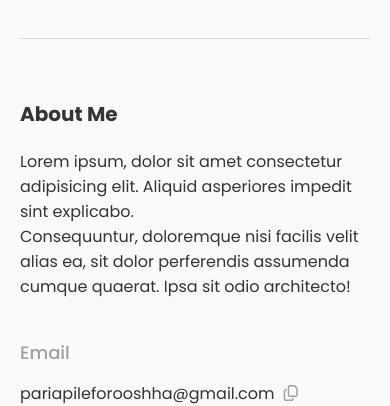
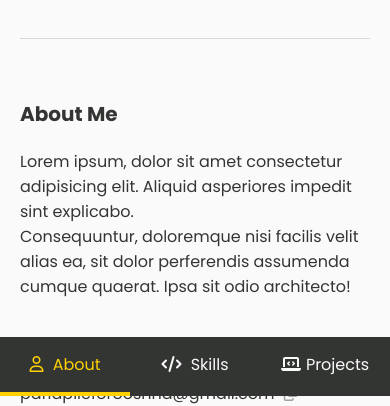
Before and after one commit to PariaPF/Portfolio, a plain HTML site: page index.html in a window 390 px wide. Shown: the part 448-854 px from the top of the page. Drawn offline with Linux system fonts and the light colour scheme.

Commit message:
completed html and css section

```diff
--- a/assets/CSS/responsive.css
+++ b/assets/CSS/responsive.css
@@ -104,6 +104,38 @@
 
   .other-skills,
   .other-skills li:last-child {
+    margin: 0;
+  }
+
+  .mobile-nav {
+    display: block;
+    position: fixed;
+    right: 0;
+    left: 0;
+    bottom: 0;
+  }
+
+  .mobile-nav ul {
+    display: flex;
+    justify-content: space-between;
     margin-bottom: 0;
+    background-color: #333533;
+    color: #fafafa;
+  }
+
+  .mobile-nav ul li {
+    padding-top: 15px;
+    padding-bottom: 15px;
+    text-align: center;
+    flex: 1;
+  }
+
+  .mobile-nav ul li i {
+    margin-right: 5px;
+  }
+
+  .mobile-nav ul li.active {
+    color: #ffd100;
+    border-bottom: 4px solid #ffd100;
   }
 }
--- a/assets/CSS/style.css
+++ b/assets/CSS/style.css
@@ -29,6 +29,10 @@ h5 {
 ul {
   list-style: none;
   padding: 0;
+}
+
+.mobile-nav {
+  display: none;
 }
 
 /* CONTAINERS */
@@ -119,23 +123,23 @@ ul {
   opacity: 1;
 }
 
-/* NAVBAR */
+/* NavBAR */
 
-nav {
+.container nav {
   width: 250px;
   font-size: 24px;
   padding: 0px 20px;
 }
 
-nav ul li {
+.container nav ul li {
   cursor: pointer;
 }
 
-nav li.active {
+.container nav li.active {
   font-weight: 500;
 }
 
-nav ul li:not(:last-child)::after {
+.container nav ul li:not(:last-child)::after {
   content: "";
   display: block;
   height: 48px;
@@ -143,7 +147,7 @@ nav ul li:not(:last-child)::after {
   margin: 16px 0px 16px 21px;
 }
 
-nav ul li .marker {
+.container nav ul li .marker {
   display: inline-block;
   width: 42px;
   height: 42px;
@@ -155,14 +159,14 @@ nav ul li .marker {
   margin-right: 12px;
 }
 
-nav ul li.active .marker,
-nav ul li:hover .marker {
+.container nav ul li.active .marker,
+.container nav ul li:hover .marker {
   background-color: #333533;
   color: #ffd100;
   font-size: 22px;
 }
 
-nav ul {
+.container nav ul {
   margin-top: 11px;
 }
 
--- a/index.html
+++ b/index.html
@@ -312,5 +312,12 @@
         </section>
       </div>
     </div>
+    <nav class="mobile-nav">
+      <ul>
+        <li class="active"><i class="fa-regular fa-user"></i> About</li>
+        <li><i class="fa-solid fa-code"></i> Skills</li>
+        <li><i class="fa-solid fa-laptop-code"></i>Projects</li>
+      </ul>
+    </nav>
   </body>
 </html>
```
